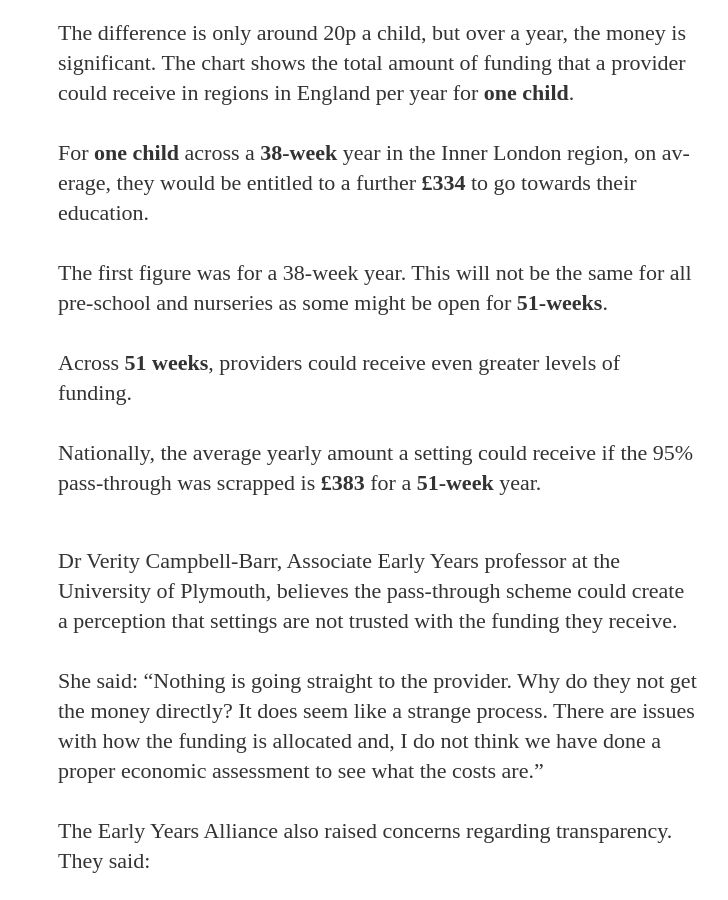
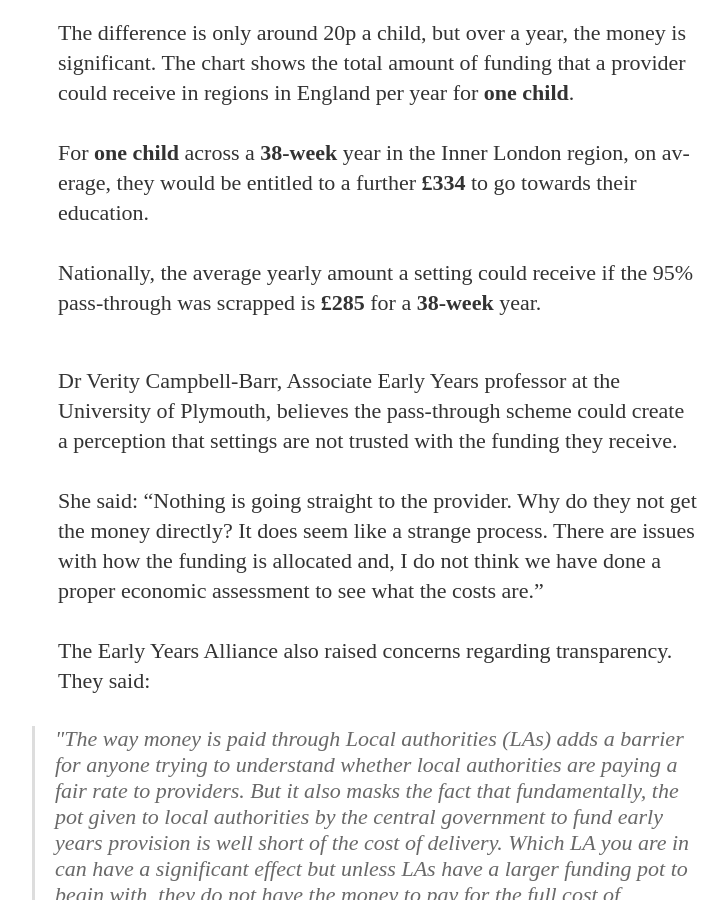
Before and after one commit to GWilloughby99/early-years-project, a Jekyll site: the page built from _posts/2021-08-16-the-funding-gap-in-early-years-education.md, in a window 1280 px wide and 900 px high, scrolled down 3859 px. Shown: the whole window, without its empty margins (262-990 px from the left). Built offline with Jekyll 4.4.1, drawn with Linux system fonts in a browser that asks for light colours; nearby versions of some CDN libraries; some web fonts are replaced; some of the changed text lies outside the part shown.

Commit message:
Update 2021-08-16-the-funding-gap-in-early-years-education.md

```diff
--- a/_posts/2021-08-16-the-funding-gap-in-early-years-education.md
+++ b/_posts/2021-08-16-the-funding-gap-in-early-years-education.md
@@ -75,11 +75,7 @@ image2: "/assets/article_images/mobile-jenga-blocks.jpg"
 
         <p>For <b>one child</b> across a <b>38-week</b> year in the Inner London region, on average, they would be entitled to a further <b>£334</b> to go towards their education. <a href="#story/950720/slide-2"></a></p>
 
-        <p>The first figure was for a 38-week year. This will not be the same for all pre-school and nurseries as some might be open for <b>51-weeks</b>. <a href="#story/950720/slide-3"></a></p>
-
-        <p>Across <b>51 weeks</b>, providers could receive even greater levels of funding. <a href="#story/950720/slide-4"></a></p>
-
-        <p>Nationally, the average yearly amount a setting could receive if the 95% pass-through was scrapped is <b>£383</b> for a <b>51-week</b> year. <a href="#story/950720/slide-5"></a></p>
+        <p>Nationally, the average yearly amount a setting could receive if the 95% pass-through was scrapped is <b>£285</b> for a <b>38-week</b> year. <a href="#story/950720/slide-3"></a></p>
 
         <br>
 
@@ -127,7 +123,6 @@ image2: "/assets/article_images/mobile-jenga-blocks.jpg"
 
         <p>The EPI pilot study was limited to 200 settings. But, it could indicate the current funding levels are not covering the cost of providing children with early education.<a href="#story/954994/slide-6"></a></p>
 
-        <p>Some settings might also be open for 51 weeks in the year. The potential missed funding is even more substantial. <a href="#story/954994/slide-7"></a></p>
 <br>
         <p><b>STATEMENT FROM THE DEPARTMENT FOR EDUCATION HERE </b></p>
 
```
